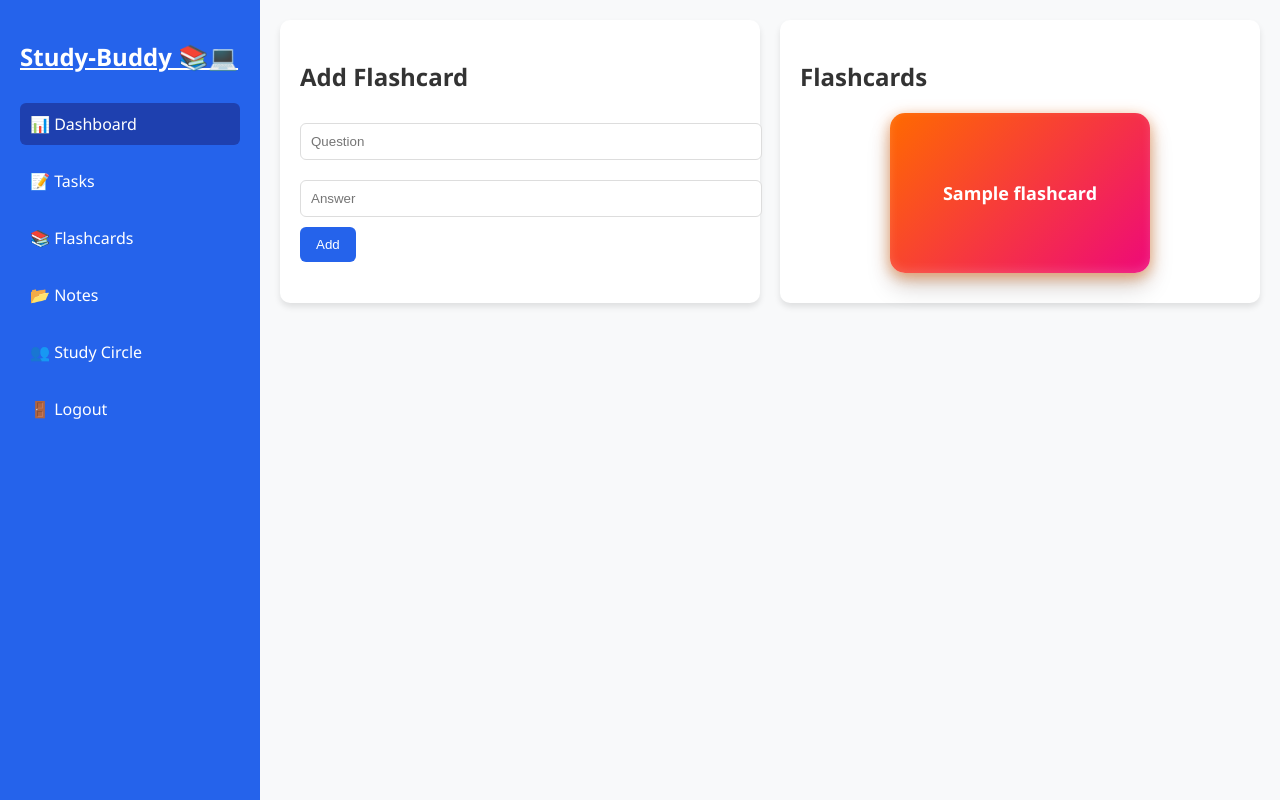
After one commit to Kalpnaa/Study_app, a PHP site: page /flashcards.php in a window 1280 px wide. The commit adds this page. Run offline with PHP 8.4, Linux system fonts and the light colour scheme; tables that the repository leaves empty or names only in its code hold one stand-in row (values such as "Sample post"); a stand-in replaces the project's code that opens the database connection.

Commit message:
flashcards and notes page done

```diff
--- a/css/dashboard.css
+++ b/css/dashboard.css
@@ -149,3 +149,93 @@ marquee {
       cursor: pointer;
     }
     .close:hover { color: black; }
+
+/* Flashcard Styles */
+.flashcard {
+  width: 260px;
+  height: 160px;
+  perspective: 1000px;
+  cursor: pointer;
+  border-radius: 15px;
+  margin: 10px auto;
+}
+
+.flashcard-inner {
+  width: 100%;
+  height: 100%;
+  position: relative;
+  border-radius: 15px;
+  transition: transform 0.7s cubic-bezier(0.4, 0, 0.2, 1);
+  transform-style: preserve-3d;
+  box-shadow:
+    0 15px 25px rgba(0, 0, 0, 0.15),
+    0 5px 15px rgba(0, 0, 0, 0.1);
+}
+
+.flashcard.flipped .flashcard-inner {
+  transform: rotateY(180deg);
+}
+
+.flashcard-front, .flashcard-back {
+  position: absolute;
+  width: 100%;
+  height: 100%;
+  backface-visibility: hidden;
+  border-radius: 15px;
+  display: flex;
+  justify-content: center;
+  align-items: center;
+  padding: 25px;
+  box-sizing: border-box;
+  font-size: 18px;
+  font-weight: 600;
+  text-align: center;
+  user-select: none;
+  color: white;
+  transition: background 0.5s ease, color 0.5s ease;
+}
+
+.flashcard-front {
+  background: linear-gradient(135deg, #ff6a00, #ee0979);
+  box-shadow:
+    0 4px 15px rgba(255, 106, 0, 0.5),
+    inset 0 -3px 10px rgba(255, 255, 255, 0.15);
+}
+
+.flashcard-back {
+  background: linear-gradient(135deg, #2193b0, #6dd5ed);
+  transform: rotateY(180deg);
+  box-shadow:
+    0 4px 15px rgba(33, 147, 176, 0.5),
+    inset 0 -3px 10px rgba(255, 255, 255, 0.1);
+}
+
+.flashcard:hover .flashcard-inner {
+  box-shadow:
+    0 20px 40px rgba(0, 0, 0, 0.2),
+    0 10px 20px rgba(0, 0, 0, 0.15);
+  transform: scale(1.03);
+}
+
+/* Notes styles */
+.note {
+  background-color: white;
+  border: 1px solid #ddd;
+  border-radius: 8px;
+  padding: 15px;
+  margin-bottom: 20px;
+  box-shadow: 0 1px 3px rgba(0,0,0,0.1);
+  word-wrap: break-word;
+  font-size: 15px;
+  color: #333;
+}
+
+.note p {
+  white-space: pre-wrap;
+  margin: 0 0 10px 0;
+}
+
+.note small {
+  color: #777;
+  font-size: 13px;
+}
--- /dev/null
+++ b/flashcards.php
@@ -0,0 +1,64 @@
+<?php
+session_start();
+$conn = new mysqli('localhost', 'root', '', 'study_app');
+
+// Add new flashcard
+if ($_SERVER['REQUEST_METHOD'] === 'POST' && isset($_POST['question'])) {
+    $q = $conn->real_escape_string($_POST['question']);
+    $a = $conn->real_escape_string($_POST['answer']);
+    $conn->query("INSERT INTO flashcards(question, answer) VALUES ('$q', '$a')");
+}
+
+// Fetch flashcards
+$flashcards = $conn->query("SELECT * FROM flashcards");
+?>
+<!DOCTYPE html>
+<html lang="en">
+<head>
+  <meta charset="UTF-8" />
+  <title>Flashcards</title>
+  <link rel="stylesheet" href="css/dashboard.css" />
+</head>
+<body>
+  <div class="container">
+
+ <aside class="sidebar">
+      <h2><u>Study-Buddy 📚💻</u></h2>
+      <ul>
+        <li class="active"><a href="dashboard.php" style="color:white; text-decoration:none;">📊 Dashboard</a></li>
+        <li><a href="sidebar_tasks.php" style="color:white; text-decoration:none;">📝 Tasks</a></li>
+        <li><a href="flashcards.php" style="color:white; text-decoration:none;">📚 Flashcards</a></li>       <!-- Added link -->
+        <li><a href="notes.php" style="color:white; text-decoration:none;">📂 Notes</a></li>              <!-- Added link -->
+        <li>👥 Study Circle</li>
+        <li><a href="logout.php" style="color:white; text-decoration:none;">🚪 Logout</a></li>
+      </ul>
+    </aside>
+    <main class="main">
+      <div class="cards">
+        <div class="card auth-container">
+          <h2>Add Flashcard</h2>
+          <form method="POST">
+            <input name="question" placeholder="Question" required>
+            <input name="answer" placeholder="Answer" required>
+            <button type="submit">Add</button>
+          </form>
+        </div>
+
+        <div class="card">
+          <h2>Flashcards</h2>
+          <div class="flashcard-container">
+            <?php while ($card = $flashcards->fetch_assoc()) : ?>
+              <div class="flashcard" onclick="this.classList.toggle('flipped')">
+                <div class="flashcard-inner">
+                  <div class="flashcard-front"><?= htmlspecialchars($card['question']) ?></div>
+                  <div class="flashcard-back"><?= htmlspecialchars($card['answer']) ?></div>
+                </div>
+              </div>
+            <?php endwhile; ?>
+          </div>
+        </div>
+      </div>
+    </main>
+  </div>
+</body>
+</html>
```
Also changed, not shown: config.example.php (deleted, +0 -14 lines), dashboard.php (+13 -45 lines), db.php (+32 -12 lines), notes.php (added, +150 -0 lines), sidebar_tasks.php (+67 -50 lines), css/style.css (line endings or trailing spaces), signup.php (line endings or trailing spaces), 1 other file.
